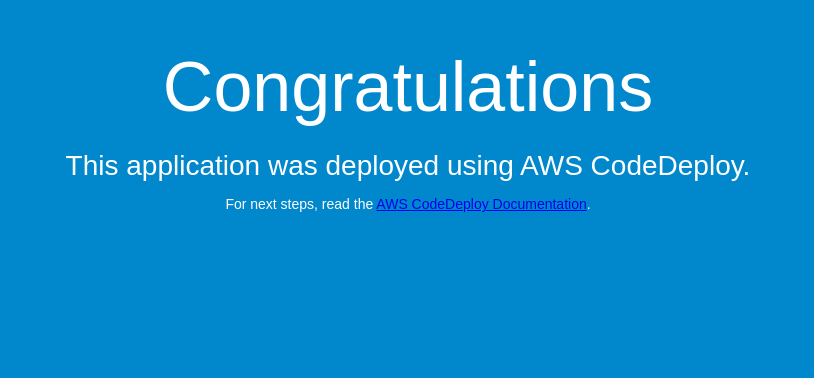
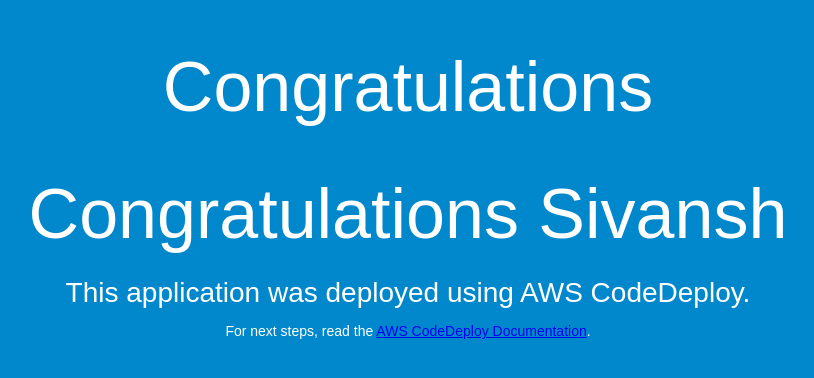
Before and after one commit to vinaygoel586/CodeDeployGitHubDemo2, a plain HTML site: page index.html in a window 1280 px wide. Shown: the whole page, without its empty margins (232-1046 px from the left). Drawn offline with Linux system fonts and the light colour scheme.

Commit message:
Update index.html
kfnvkf

```diff
--- a/index.html
+++ b/index.html
@@ -27,6 +27,7 @@
 <body>
   <div align="center">
     <h1>Congratulations</h1>
+    <h1>Congratulations Sivansh</h1>
     <h2>This application was deployed using AWS CodeDeploy.</h2>
     <p>For next steps, read the <a href="http://aws.amazon.com/documentation/codedeploy">AWS CodeDeploy Documentation</a>.</p>
   </div>
```
